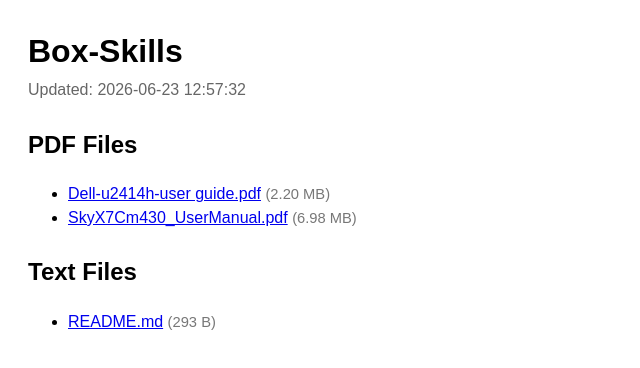
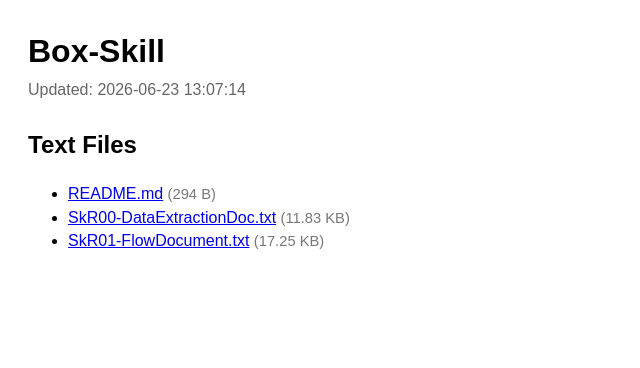
Before and after one commit to Sittichaiwong01/Box-Skills, a plain HTML site: page index.html in a window 1280 px wide. Shown: the whole page, without its empty margins (0-640 px from the left). Drawn offline with Linux system fonts and the light colour scheme.

Commit message:
GitBox update 2026-06-23 13:07:14

```diff
--- a/index.html
+++ b/index.html
@@ -3,7 +3,7 @@
 <head>
   <meta charset="utf-8">
   <meta name="viewport" content="width=device-width, initial-scale=1">
-  <title>Box-Skills</title>
+  <title>Box-Skill</title>
   <style>
     body { font-family: Arial, sans-serif; margin: 28px; line-height: 1.45; }
     h1 { margin-bottom: 4px; }
@@ -17,19 +17,14 @@
   </style>
 </head>
 <body>
-  <h1>Box-Skills</h1>
-  <div class="meta">Updated: 2026-06-23 12:57:32</div>
-  <div class="section">
-  <h2>PDF Files</h2>
-  <ul>
-    <li><a href="Dell-u2414h-user%20guide.pdf" target="_blank">Dell-u2414h-user guide.pdf</a> <span class="size">(2.20 MB)</span></li>
-    <li><a href="SkyX7Cm430_UserManual.pdf" target="_blank">SkyX7Cm430_UserManual.pdf</a> <span class="size">(6.98 MB)</span></li>
-  </ul>
-  </div>
+  <h1>Box-Skill</h1>
+  <div class="meta">Updated: 2026-06-23 13:07:14</div>
   <div class="section">
   <h2>Text Files</h2>
   <ul>
-    <li><a href="README.md" target="_blank">README.md</a> <span class="size">(293 B)</span></li>
+    <li><a href="README.md" target="_blank">README.md</a> <span class="size">(294 B)</span></li>
+    <li><a href="SkR00-DataExtractionDoc.txt" target="_blank">SkR00-DataExtractionDoc.txt</a> <span class="size">(11.83 KB)</span></li>
+    <li><a href="SkR01-FlowDocument.txt" target="_blank">SkR01-FlowDocument.txt</a> <span class="size">(17.25 KB)</span></li>
   </ul>
   </div>
 </body>
```
Also changed, not shown: SkR00-DataExtractionDoc.txt (added), SkR01-FlowDocument.txt (added), 2 other files.
